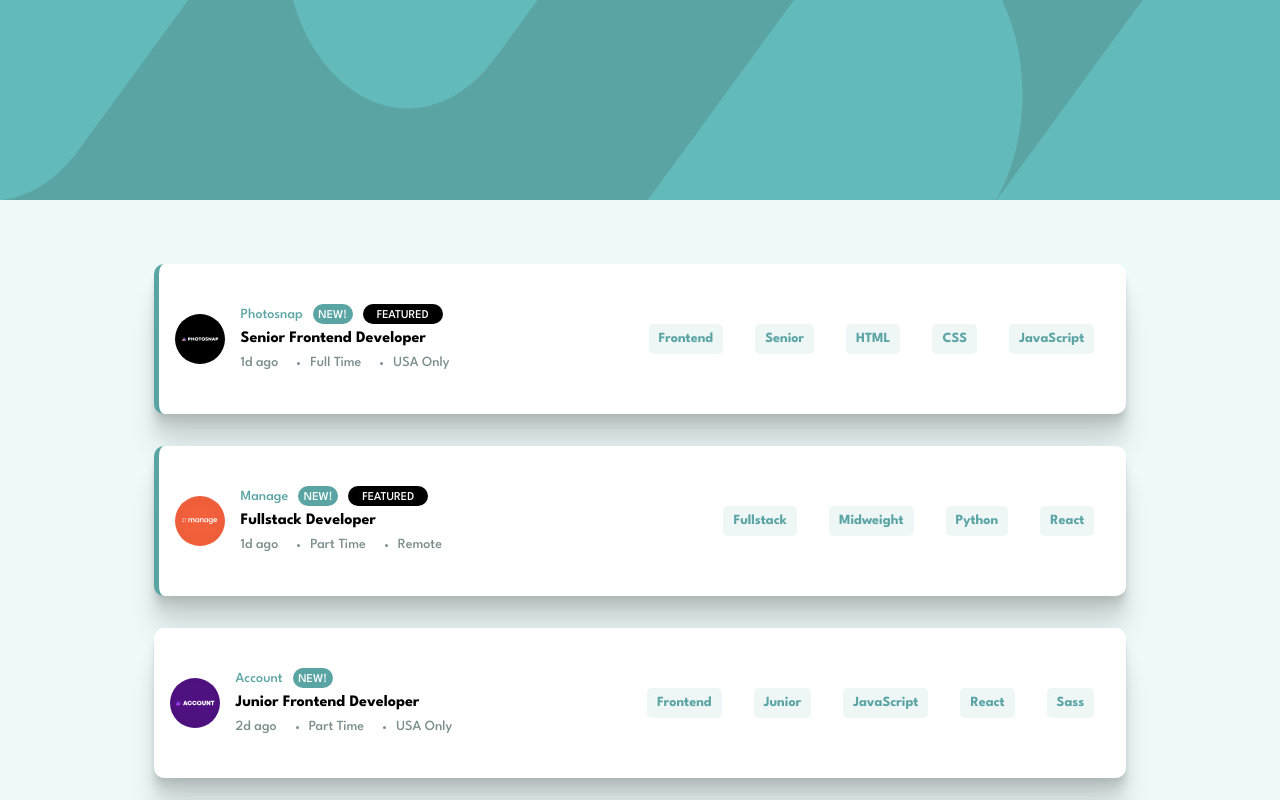
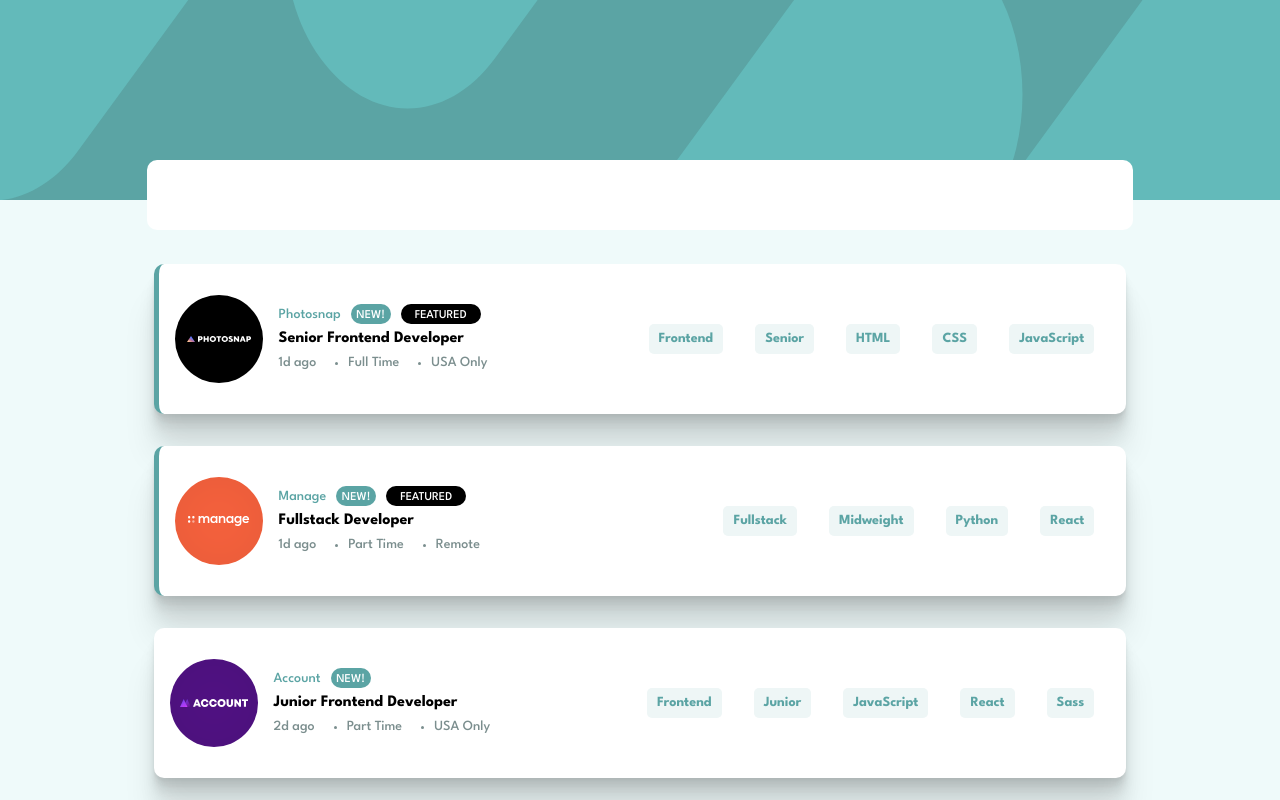
Before and after one commit to usmanahmedkhan09/job-listing, a Vue app: page / in a window 1280 px wide. Shown: the top 800 px of the page. Built offline with nearby package versions, Linux system fonts and the light colour scheme.

Commit message:
autocomplete

```diff
--- a/src/assets/css/components/_content.scss
+++ b/src/assets/css/components/_content.scss
@@ -41,6 +41,10 @@
       @include media("<=desktop") {
         position: absolute;
         top: -24px;
+      }
+
+      @include media(">=desktop") {
+        height: unset;
       }
 
       img {
--- a/src/assets/css/components/_header.scss
+++ b/src/assets/css/components/_header.scss
@@ -16,7 +16,7 @@
   &__autocomplete {
     height: 70px;
     background-color: white;
-    width: 80%;
+    width: 77%;
     border-radius: 10px;
     position: absolute;
     bottom: -30px;
@@ -27,5 +27,40 @@
     display: flex;
     align-items: center;
     padding: 16px;
+
+    &--filters {
+      display: flex;
+      align-items: center;
+      margin-right: 16px;
+
+      .keyword {
+        padding: 0px 10px;
+        display: inline-block;
+        background-color: var(--color-secondary-cyan);
+        flex: 80%;
+        color: var(--color-dark-cyan);
+        border-radius: 5px 0px 0px 5px;
+        font-size: 1.6rem;
+      }
+
+      .icon {
+        display: grid;
+        place-content: center;
+        flex: 20%;
+        min-width: 25px;
+        height: 26px;
+        background-color: var(--color-dark-cyan);
+        border-radius: 0px 5px 5px 0px;
+
+        &:hover {
+          background-color: var(--color-dark--grayish-cyan);
+        }
+      }
+    }
+    .input {
+      border: none;
+      outline: none;
+      margin: auto 0px;
+    }
   }
 }
--- a/src/views/HomeView.vue
+++ b/src/views/HomeView.vue
@@ -1,6 +1,30 @@
 <template>
   <header class="header">
-    <!-- <div class="header__autocomplete" contenteditable="true"></div> -->
+    <div class="header__autocomplete">
+      <div
+        class="header__autocomplete--filters"
+        v-for="(item, index) in selectfilters"
+        :key="index"
+      >
+        <span class="keyword">{{ item }}</span>
+        <div class="icon">
+          <img src="../assets/images/icon-remove.svg" alt="" />
+        </div>
+      </div>
+      <input
+        v-model="keyword"
+        class="input"
+        type="text"
+        @keypress.enter="handleKeyword($event)"
+      />
+      <!-- <div
+        ref="input"
+        class="input"
+        contenteditable="true"
+        @keypress.enter="handleKeyword($event)"
+        @input="updateInput($event)"
+      ></div> -->
+    </div>
   </header>
   <main class="content">
     <jobListingCardVue v-for="(item, index) in jobs" :key="index" :job="item" />
@@ -15,7 +39,24 @@
   components: { jobListingCardVue },
   setup() {
     const jobs = ref(jobsData);
-    return { jobs };
+
+    const input = ref();
+
+    let keyword = ref("");
+
+    let selectfilters = ref<any[]>([]);
+
+    const updateInput = (e: any) => {
+      keyword.value = e.target.innerText;
+    };
+
+    const handleKeyword = (e: any) => {
+      selectfilters.value.push(keyword.value);
+      keyword.value = "";
+      // input.value.innerText = "";
+    };
+
+    return { jobs, handleKeyword, updateInput, selectfilters, input, keyword };
   },
 });
 </script>
```
